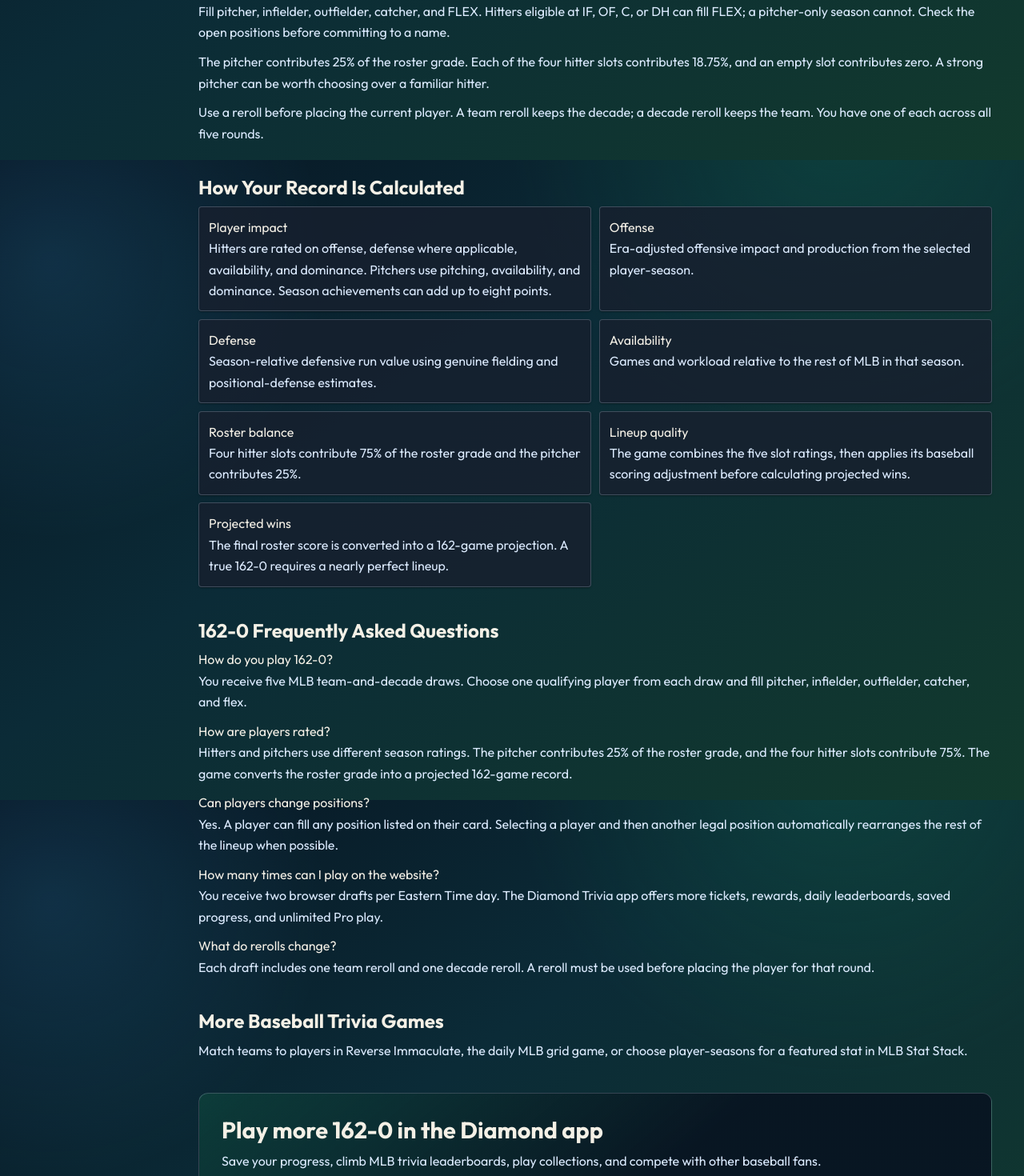
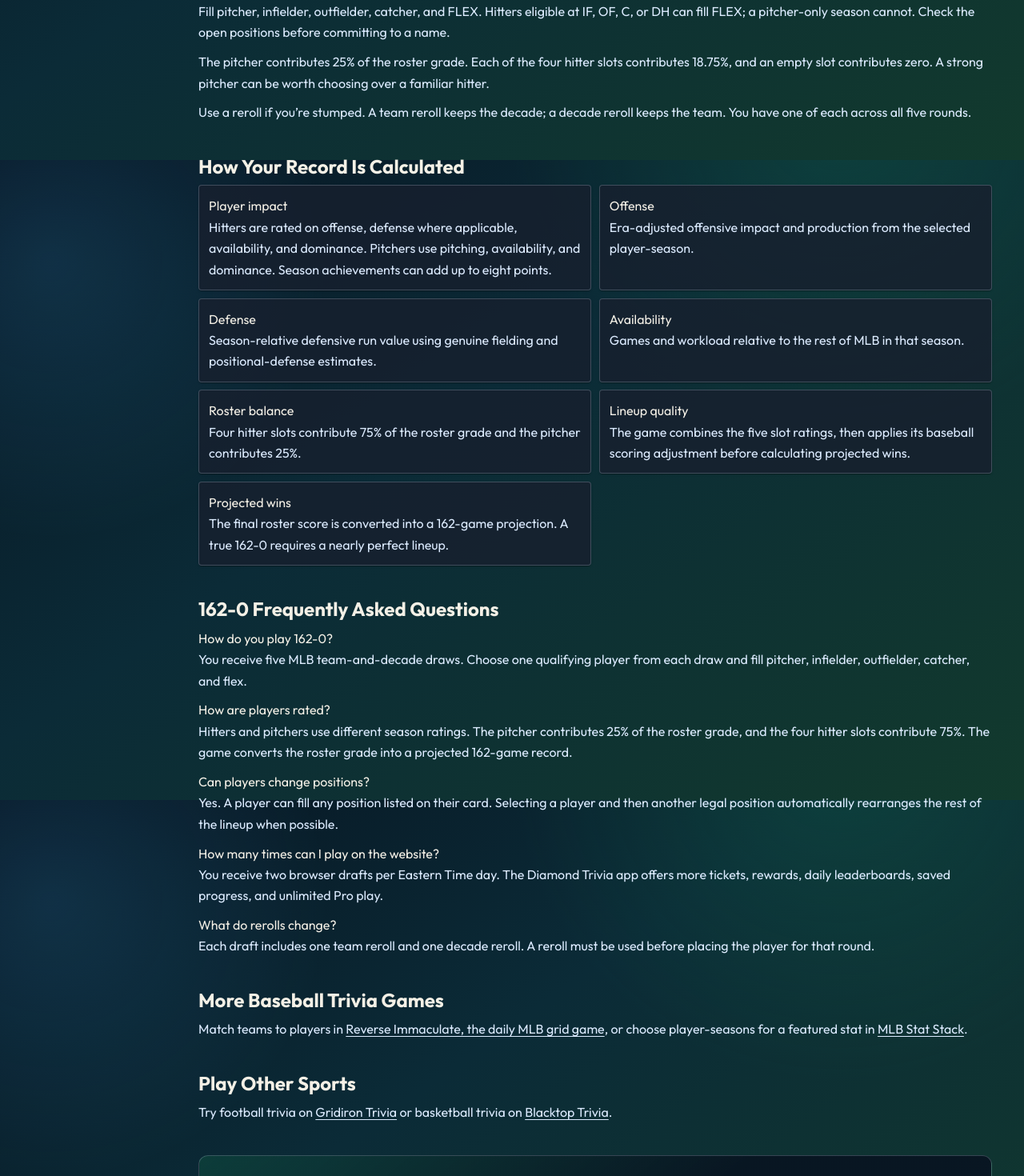
Before and after one commit to skdraughn/diamond-website, a Next.js app: page /162-0 in a window 1280 px wide. Shown: the part 1400-2870 px from the top of the page at 80% size. Built offline with nearby package versions, Linux system fonts and the light colour scheme; no server answers; what @mui/material-nextjs, aws-amplify would draw is missing.

Commit message:
Refine Diamond game copy and related sports links

```diff
--- a/app/162-0/page.js
+++ b/app/162-0/page.js
@@ -113,7 +113,7 @@
             <Stack spacing={1.3}>
               <Typography sx={{ color: colors.secondaryText }}>Fill pitcher, infielder, outfielder, catcher, and FLEX. Hitters eligible at IF, OF, C, or DH can fill FLEX; a pitcher-only season cannot. Check the open positions before committing to a name.</Typography>
               <Typography sx={{ color: colors.secondaryText }}>The pitcher contributes 25% of the roster grade. Each of the four hitter slots contributes 18.75%, and an empty slot contributes zero. A strong pitcher can be worth choosing over a familiar hitter.</Typography>
-              <Typography sx={{ color: colors.secondaryText }}>Use a reroll before placing the current player. A team reroll keeps the decade; a decade reroll keeps the team. You have one of each across all five rounds.</Typography>
+              <Typography sx={{ color: colors.secondaryText }}>Use a reroll if you’re stumped. A team reroll keeps the decade; a decade reroll keeps the team. You have one of each across all five rounds.</Typography>
             </Stack>
           ),
         },
--- a/app/components/GamePageLayout.js
+++ b/app/components/GamePageLayout.js
@@ -8,7 +8,7 @@
       <Typography variant="h2" sx={{ fontSize: { xs: "1.3rem", md: "1.5rem" }, mb: 1.1 }}>
         {title}
       </Typography>
-      <Stack spacing={1.1}>{children}</Stack>
+      <Stack spacing={1.1} sx={{ "& a": { textDecoration: "underline", textUnderlineOffset: "0.2em", "&:hover": { color: colors.text } } }}>{children}</Stack>
     </Box>
   );
 }
@@ -66,6 +66,11 @@
             ))}
           </>
         )}
+        <GameInfoSection title="Play Other Sports">
+          <Typography sx={{ color: colors.secondaryText }}>
+            Try football trivia on <a href="https://www.gridirontrivia.com/">Gridiron Trivia</a> or basketball trivia on <a href="https://www.blacktoptrivia.com/">Blacktop Trivia</a>.
+          </Typography>
+        </GameInfoSection>
         <AppBenefitPromo game={heading.replace(/^Play (Today’s |Today's )?/, "")} />
       </Container>
       {reserveRightRail && <Box aria-hidden="true" sx={{ display: { xs: "none", lg: "block" }, minWidth: 0 }} />}
--- a/app/components/HomeGameGuide.js
+++ b/app/components/HomeGameGuide.js
@@ -14,7 +14,7 @@
   {
     "name": "Reverse Immaculate",
     "href": "/reverseimmaculate",
-    "description": "The players are already in the grid. Work out the missing MLB teams by finding the connections across each row and column."
+    "description": "Work out the missing MLB teams by finding the connections across the players in each row and column."
   },
   {
     "name": "Higher Lower",
--- a/app/higherlower/page.js
+++ b/app/higherlower/page.js
@@ -87,14 +87,6 @@
           ),
         },
         {
-          title: "A Simple Comparison Example",
-          content: (
-            <Typography variant="body1" sx={{ color: colors.secondaryText }}>
-              If one card shows 25 home runs and another shows 30, the second card has the higher total. ERA works differently: a 2.50 ERA is better than a 3.50 ERA. Read the category carefully instead of always choosing the larger number.
-            </Typography>
-          ),
-        },
-        {
           title: "Build Better Stat Intuition",
           content: (
             <Typography variant="body1" sx={{ color: colors.secondaryText }}>
--- a/app/reverseimmaculate/page.js
+++ b/app/reverseimmaculate/page.js
@@ -100,7 +100,7 @@
           title: "Start With the Strongest Connection",
           content: (
             <Typography variant="body1" sx={{ color: colors.secondaryText }}>
-              Begin with the row or column whose players you know best. Consider shorter stops as well as the teams most associated with each player, and check your candidate against the entire line before spending a guess. Working through these overlaps turns baseball career knowledge into a process of elimination.
+              Begin with the row or column whose players you know best. Consider shorter stops as well as the teams most associated with each player, and check your candidate against the entire line before spending a guess.
             </Typography>
           ),
         },
--- a/app/strikeout/page.tsx
+++ b/app/strikeout/page.tsx
@@ -86,15 +86,7 @@
           title: "Work Through the Prompt",
           content: (
             <Typography variant="body1" sx={{ color: colors.secondaryText }}>
-              Read the whole clue before naming a player. Check whether it asks for a career total, a single season, a specific team, or a particular stretch of MLB history. A player who meets the statistical threshold can still be wrong if the team or years do not match.
-            </Typography>
-          ),
-        },
-        {
-          title: "An Example of the Reasoning",
-          content: (
-            <Typography variant="body1" sx={{ color: colors.secondaryText }}>
-              For a hypothetical clue asking for 40-home-run seasons with one franchise, a player with 45 home runs for that team qualifies; a 35-home-run season does not. A 45-home-run season for a different team also fails. Check the total and the team together before submitting your guess.
+              Read the whole clue before naming a player. Check whether it asks for a career total, a single season, a specific team, or a particular stretch of MLB history.
             </Typography>
           ),
         },
```
